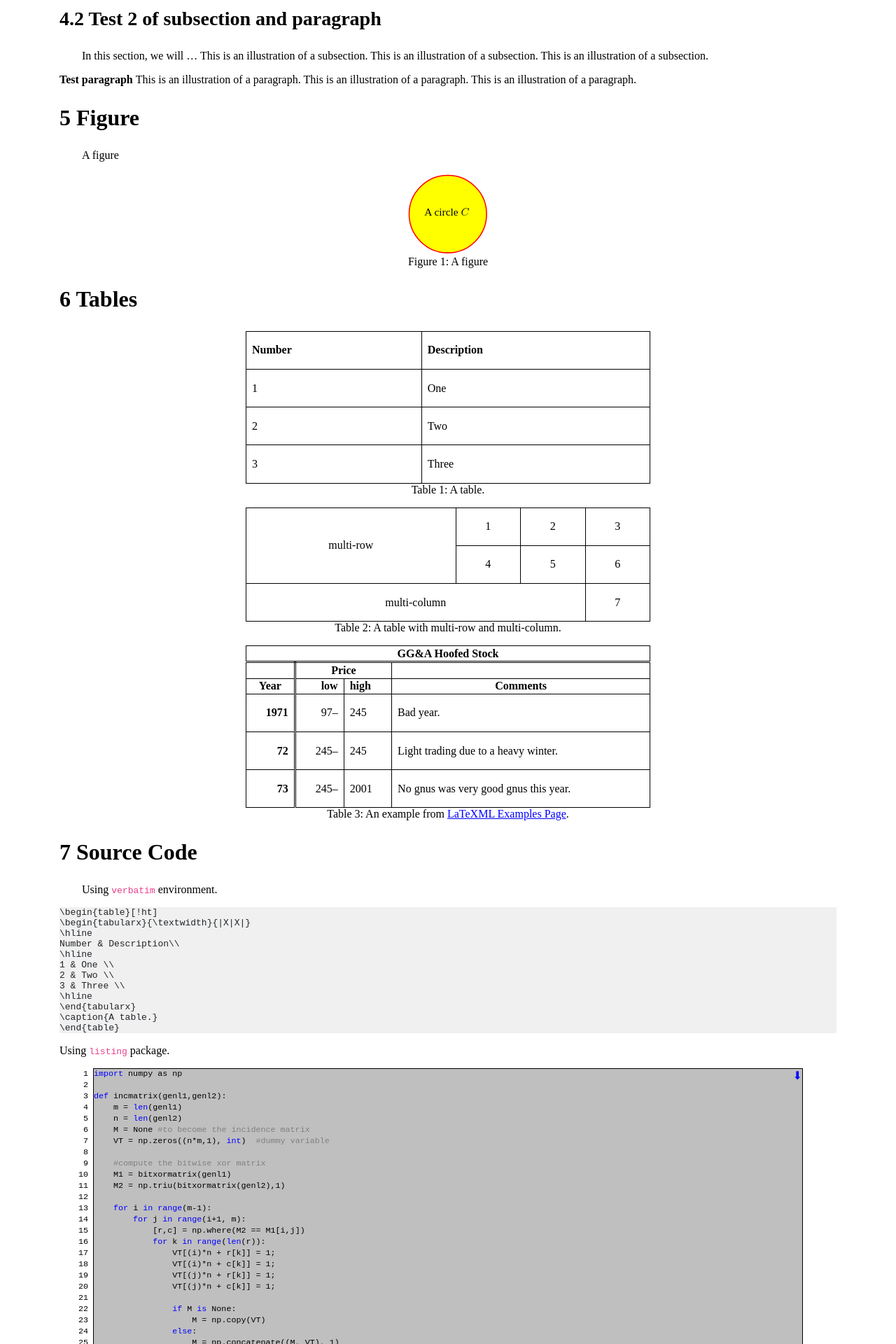
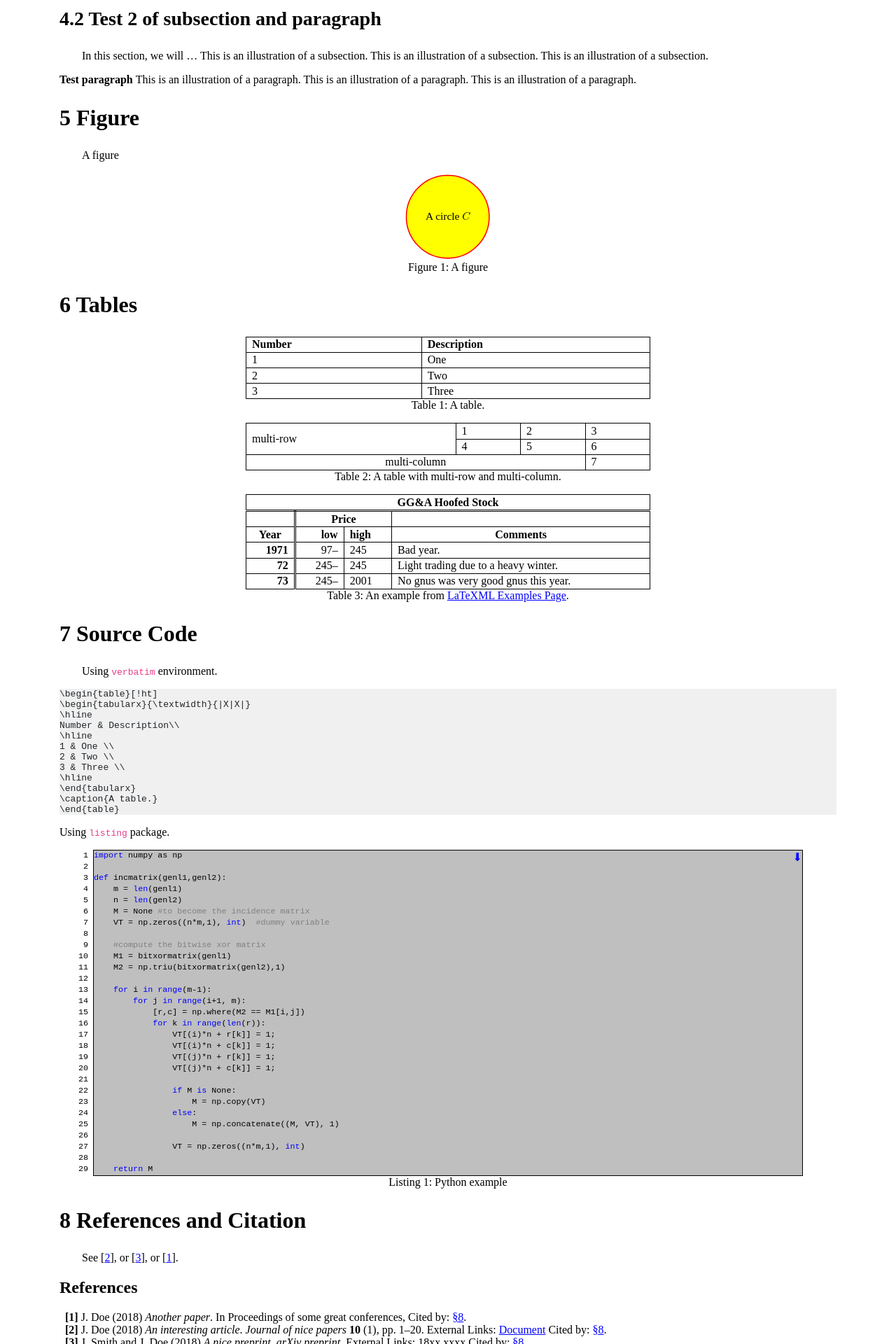
Before and after one commit to hoanganhduc/hoanganhduc.github.io, a Jekyll site: the page built from _posts/2021-01-08-a-latexml-demo.md, in a window 1280 px wide. Shown: the part 1823-3743 px from the top of the page at 70% size. Built offline with Jekyll 4.4.1, drawn with Linux system fonts in a browser that asks for light colours.

Commit message:
Updated @ 2021-07-15  00:41:09 JST

```diff
--- a/_posts/2021-01-08-a-latexml-demo/main.html
+++ b/_posts/2021-01-08-a-latexml-demo/main.html
@@ -250,7 +250,8 @@ This is an illustration of a subsection.</p>
 <div id="S5.p1" class="ltx_para">
 <p class="ltx_p">A figure</p>
 </div>
-<figure id="S5.F1" class="ltx_figure"><svg id="S5.F1.pic1" class="ltx_picture ltx_centering" style="width:88.2pt;height:88.2pt;" height="121.99" overflow="visible" version="1.1" viewBox="-60.99 -60.99 121.99 121.99" width="121.99"><g transform="matrix(1 0 0 -1 0 0.00999999999999091)"><g color="#000000" fill="#FFFF00" stroke="#FF0000" stroke-width="1.2pt"><path d="M 57.4 0 C 57.4 31.7 31.7 57.4 0 57.4 C -31.7 57.4 -57.4 31.7 -57.4 0 C -57.4 -31.7 -31.7 -57.4 0 -57.4 C 31.7 -57.4 57.4 -31.7 57.4 0 Z M 0 0"></path></g><g color="#000000" fill="#FFFF00" stroke="#FF0000" stroke-width="1.2pt"><g transform="matrix(1 0 0 1 -51.89 -3.46)"><g class="ltx_svg_fog" fill="#000000" stroke="#000000" transform="matrix(1 0 0 -1 0 12.45)"><switch><foreignObject height="9.0pt" overflow="visible" width="75.0pt" y="-2.0pt"><span class="ltx_text" style="color:#000000;">A circle <math id="S5.F1.pic1.m1" class="ltx_Math" alttext="C" display="inline"><mi mathcolor="#000000">C</mi></math></span></foreignObject></switch></g></g></g></g></svg>
+<figure id="S5.F1" class="ltx_figure"><svg id="S5.F1.pic1" class="ltx_picture ltx_centering" style="width:94.0pt;height:94.0pt;" height="130.09" overflow="visible" version="1.1" viewBox="-65.05 -65.05 130.09 130.09" width="130.09"><g fill="#000000" stroke="#000000" transform="matrix(1 0 0 -1 0 -0.00999999999999091)"><g><g stroke="#000000"><g fill="#000000"><g color="#000000" stroke-width="0.4pt"><g><g><g stroke-width="1.2pt"><g stroke="#FF0000"><g fill="#FFFF00"><g><g stroke-width="1.2pt"><g stroke="#FF0000"><g fill="#FFFF00"><path d="M 61.45 0 C 61.45 33.94 33.94 61.45 0 61.45 C -33.94 61.45 -61.45 33.94 -61.45 0 C -61.45 -33.94 -33.94 -61.45 0 -61.45 C 33.94 -61.45 61.45 -33.94 61.45 0 Z M 0 0"></path></g></g></g></g><g><g transform="matrix(1 0 0 1 -57.08 -3.46)"><g class="ltx_svg_fog" transform="matrix(1 0 0 -1 0 12.45)"><switch><foreignObject color="#FF0000" height="100%" overflow="visible" width="114.15">
+<p class="ltx_p"><span class="ltx_text" style="color:#000000;">A circle <math id="S5.F1.pic1.m1" class="ltx_Math" alttext="C" display="inline"><mi mathcolor="#000000">C</mi></math></span></p></foreignObject></switch></g></g></g></g></g></g></g></g></g></g></g></g></g></svg>
 <figcaption><span class="ltx_tag ltx_tag_figure">Figure 1: </span>A figure</figcaption>
 </figure>
 </section>
@@ -261,38 +262,22 @@ This is an illustration of a subsection.</p>
 <table class="ltx_tabular ltx_guessed_headers ltx_align_middle" style="width:433.6pt;">
 <thead class="ltx_thead">
 <tr class="ltx_tr">
-<th class="ltx_td ltx_align_justify ltx_th ltx_th_column ltx_border_l ltx_border_r ltx_border_t">
-<p class="ltx_p ltx_align_top">Number</p>
-</th>
-<th class="ltx_td ltx_align_justify ltx_th ltx_th_column ltx_border_r ltx_border_t">
-<p class="ltx_p ltx_align_top">Description</p>
-</th>
+<th class="ltx_td ltx_align_justify ltx_th ltx_th_column ltx_border_l ltx_border_r ltx_border_t">Number</th>
+<th class="ltx_td ltx_align_justify ltx_th ltx_th_column ltx_border_r ltx_border_t">Description</th>
 </tr>
 </thead>
 <tbody class="ltx_tbody">
 <tr class="ltx_tr">
-<td class="ltx_td ltx_align_justify ltx_border_l ltx_border_r ltx_border_t">
-<p class="ltx_p ltx_align_top">1</p>
-</td>
-<td class="ltx_td ltx_align_justify ltx_border_r ltx_border_t">
-<p class="ltx_p ltx_align_top">One</p>
-</td>
+<td class="ltx_td ltx_align_justify ltx_border_l ltx_border_r ltx_border_t">1</td>
+<td class="ltx_td ltx_align_justify ltx_border_r ltx_border_t">One</td>
 </tr>
 <tr class="ltx_tr">
-<td class="ltx_td ltx_align_justify ltx_border_l ltx_border_r">
-<p class="ltx_p ltx_align_top">2</p>
-</td>
-<td class="ltx_td ltx_align_justify ltx_border_r">
-<p class="ltx_p ltx_align_top">Two</p>
-</td>
+<td class="ltx_td ltx_align_justify ltx_border_l ltx_border_r">2</td>
+<td class="ltx_td ltx_align_justify ltx_border_r">Two</td>
 </tr>
 <tr class="ltx_tr">
-<td class="ltx_td ltx_align_justify ltx_border_b ltx_border_l ltx_border_r">
-<p class="ltx_p ltx_align_top">3</p>
-</td>
-<td class="ltx_td ltx_align_justify ltx_border_b ltx_border_r">
-<p class="ltx_p ltx_align_top">Three</p>
-</td>
+<td class="ltx_td ltx_align_justify ltx_border_b ltx_border_l ltx_border_r">3</td>
+<td class="ltx_td ltx_align_justify ltx_border_b ltx_border_r">Three</td>
 </tr>
 </tbody>
 </table>
@@ -302,35 +287,19 @@ This is an illustration of a subsection.</p>
 <table class="ltx_tabular ltx_align_middle" style="width:433.6pt;">
 <tbody class="ltx_tbody">
 <tr class="ltx_tr">
-<td class="ltx_td ltx_align_justify ltx_border_l ltx_border_r ltx_border_t" rowspan="2">
-<p class="ltx_p ltx_align_center ltx_align_top">multi-row</p>
-</td>
-<td class="ltx_td ltx_align_justify ltx_border_r ltx_border_t">
-<p class="ltx_p ltx_align_center ltx_align_top">1</p>
-</td>
-<td class="ltx_td ltx_align_justify ltx_border_r ltx_border_t">
-<p class="ltx_p ltx_align_center ltx_align_top">2</p>
-</td>
-<td class="ltx_td ltx_align_justify ltx_border_r ltx_border_t">
-<p class="ltx_p ltx_align_center ltx_align_top">3</p>
-</td>
+<td class="ltx_td ltx_align_justify ltx_border_l ltx_border_r ltx_border_t" rowspan="2"><span class="ltx_text ltx_align_center">multi-row</span></td>
+<td class="ltx_td ltx_align_justify ltx_border_r ltx_border_t">1</td>
+<td class="ltx_td ltx_align_justify ltx_border_r ltx_border_t">2</td>
+<td class="ltx_td ltx_align_justify ltx_border_r ltx_border_t">3</td>
 </tr>
 <tr class="ltx_tr">
-<td class="ltx_td ltx_align_justify ltx_border_r ltx_border_t">
-<p class="ltx_p ltx_align_center ltx_align_top">4</p>
-</td>
-<td class="ltx_td ltx_align_justify ltx_border_r ltx_border_t">
-<p class="ltx_p ltx_align_center ltx_align_top">5</p>
-</td>
-<td class="ltx_td ltx_align_justify ltx_border_r ltx_border_t">
-<p class="ltx_p ltx_align_center ltx_align_top">6</p>
-</td>
+<td class="ltx_td ltx_align_justify ltx_border_r ltx_border_t">4</td>
+<td class="ltx_td ltx_align_justify ltx_border_r ltx_border_t">5</td>
+<td class="ltx_td ltx_align_justify ltx_border_r ltx_border_t">6</td>
 </tr>
 <tr class="ltx_tr">
 <td class="ltx_td ltx_align_center ltx_border_b ltx_border_l ltx_border_r ltx_border_t" colspan="3">multi-column</td>
-<td class="ltx_td ltx_align_justify ltx_border_b ltx_border_r ltx_border_t">
-<p class="ltx_p ltx_align_center ltx_align_top">7</p>
-</td>
+<td class="ltx_td ltx_align_justify ltx_border_b ltx_border_r ltx_border_t">7</td>
 </tr>
 </tbody>
 </table>
@@ -345,7 +314,7 @@ This is an illustration of a subsection.</p>
 <tr class="ltx_tr">
 <th class="ltx_td ltx_th ltx_th_column ltx_th_row ltx_border_l ltx_border_rr ltx_border_tt"></th>
 <th class="ltx_td ltx_align_center ltx_th ltx_th_column ltx_border_r ltx_border_tt" colspan="2">Price</th>
-<th class="ltx_td ltx_th ltx_th_column ltx_border_r ltx_border_tt"></th>
+<th class="ltx_td ltx_align_justify ltx_th ltx_th_column ltx_border_r ltx_border_tt"></th>
 </tr>
 <tr class="ltx_tr">
 <th class="ltx_td ltx_align_center ltx_th ltx_th_column ltx_th_row ltx_border_l ltx_border_rr">Year</th>
@@ -359,25 +328,19 @@ This is an illustration of a subsection.</p>
 <th class="ltx_td ltx_align_right ltx_th ltx_th_row ltx_border_l ltx_border_rr ltx_border_t">1971</th>
 <td class="ltx_td ltx_align_right ltx_border_t">97&ndash;</td>
 <td class="ltx_td ltx_align_left ltx_border_r ltx_border_t">245</td>
-<td class="ltx_td ltx_align_justify ltx_border_r ltx_border_t">
-<p class="ltx_p ltx_align_top">Bad year.</p>
-</td>
+<td class="ltx_td ltx_align_justify ltx_border_r ltx_border_t">Bad year.</td>
 </tr>
 <tr class="ltx_tr">
 <th class="ltx_td ltx_align_right ltx_th ltx_th_row ltx_border_l ltx_border_rr ltx_border_t">72</th>
 <td class="ltx_td ltx_align_right ltx_border_t">245&ndash;</td>
 <td class="ltx_td ltx_align_left ltx_border_r ltx_border_t">245</td>
-<td class="ltx_td ltx_align_justify ltx_border_r ltx_border_t">
-<p class="ltx_p ltx_align_top">Light trading due to a heavy winter.</p>
-</td>
+<td class="ltx_td ltx_align_justify ltx_border_r ltx_border_t">Light trading due to a heavy winter.</td>
 </tr>
 <tr class="ltx_tr">
 <th class="ltx_td ltx_align_right ltx_th ltx_th_row ltx_border_b ltx_border_l ltx_border_rr ltx_border_t">73</th>
 <td class="ltx_td ltx_align_right ltx_border_b ltx_border_t">245&ndash;</td>
 <td class="ltx_td ltx_align_left ltx_border_b ltx_border_r ltx_border_t">2001</td>
-<td class="ltx_td ltx_align_justify ltx_border_b ltx_border_r ltx_border_t">
-<p class="ltx_p ltx_align_top">No gnus was very good gnus this year.</p>
-</td>
+<td class="ltx_td ltx_align_justify ltx_border_b ltx_border_r ltx_border_t">No gnus was very good gnus this year.</td>
 </tr>
 </tbody>
 </table>
```
Also changed, not shown: _posts/2018-05-26-some-notes-on-installing-arch-linux.md (+7 -1 lines), 5 other files.
